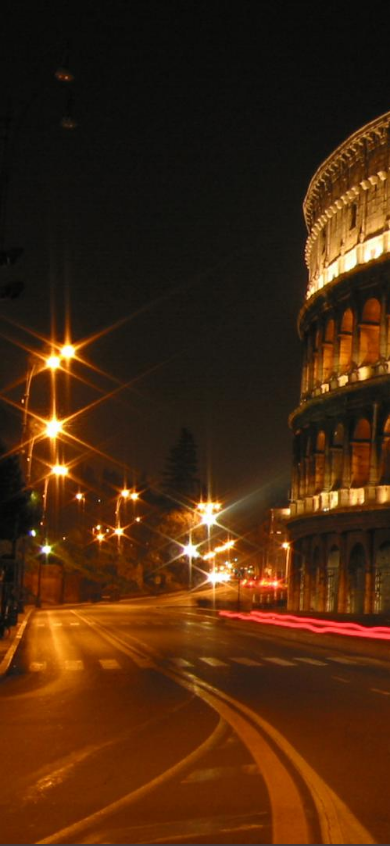
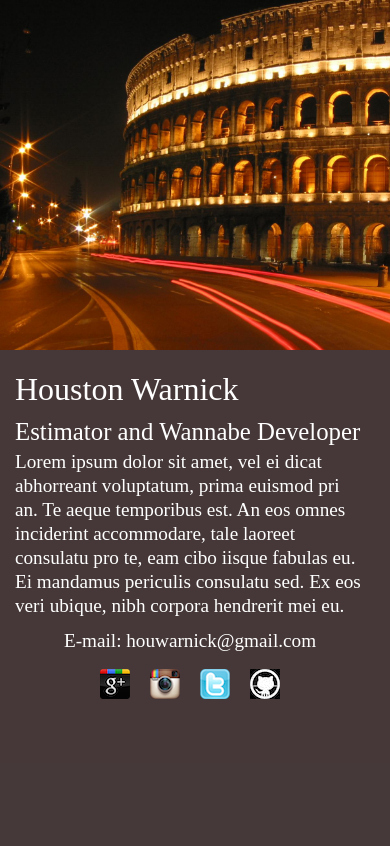
Before and after one commit to Houwarnick/aboutme, a plain HTML site: page index.html in a window 390 px wide. Shown: the top 846 px of the page. Drawn offline with Linux system fonts and the light colour scheme.

Commit message:
image background fix

```diff
--- a/index.html
+++ b/index.html
@@ -3,11 +3,10 @@
 	<head>
 	 <title>Houston</title>
 	 <link rel="stylesheet" type="text/css" href="styles.css">
+	 <link rel="stylesheet" type="text/css" href="responsive.css">
 	</head>
 	<body>
-		<div class="container">
-
-		</div>
+		<div class="container"></div>
 		<div class="info">
 			<h1> Houston Warnick</h1>
 			<h2> Estimator and Wannabe Developer </h2>
--- /dev/null
+++ b/responsive.css
@@ -0,0 +1,21 @@
+@media screen and (max-width: 700px){
+	.info {
+		-webkit-box-sizing: border-box; /* Safari/Chrome, other WebKit */
+    	-moz-box-sizing: border-box;    /* Firefox, other Gecko */
+    	box-sizing: border-box;
+		width: 100%;
+		display: block;
+		height: 60%;
+		background: rgba(50,35,35,0.9);
+		position: relative;
+		padding: 15px 25px 15px 15px;
+		margin-top: 0px;
+		margin-bottom: 0px;
+		border-radius: 0px;
+	}
+
+	.container{
+		height: 350px;
+		background-repeat: no-repeat;
+	}
+}
--- a/styles.css
+++ b/styles.css
@@ -107,19 +107,3 @@ ul li {
 	line-height: 1.5rem;
 	margin-top: 0.7rem;
 }
-@media screen and (max-width: 700px){
-	.info {
-		-webkit-box-sizing: border-box; /* Safari/Chrome, other WebKit */
-    	-moz-box-sizing: border-box;    /* Firefox, other Gecko */
-    	box-sizing: border-box;
-		width: 100%;
-		display: block;
-		height: auto;
-		background: rgba(50,35,35,0.9);
-		position: relative;
-		padding: 15px 25px 15px 15px;
-		margin-top: 0px;
-		margin-bottom: 0px;
-		border-radius: 0px;
-	}
-}
```
Also changed, not shown: 1618527_10152231974863680_1482838975_n.jpg (added).
